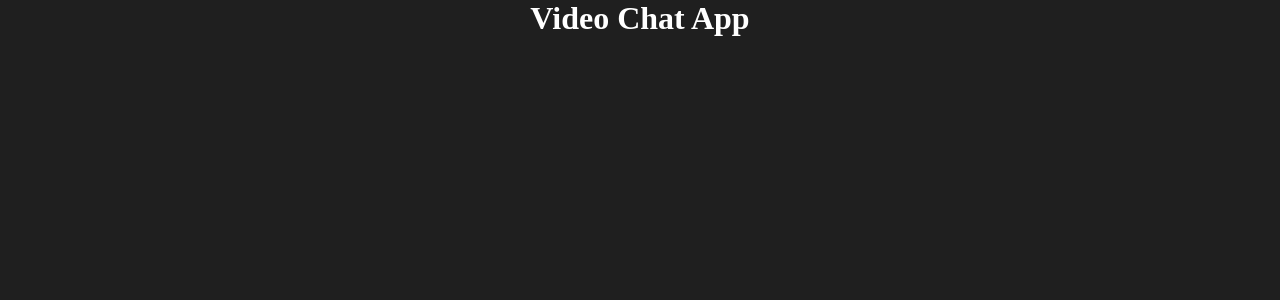
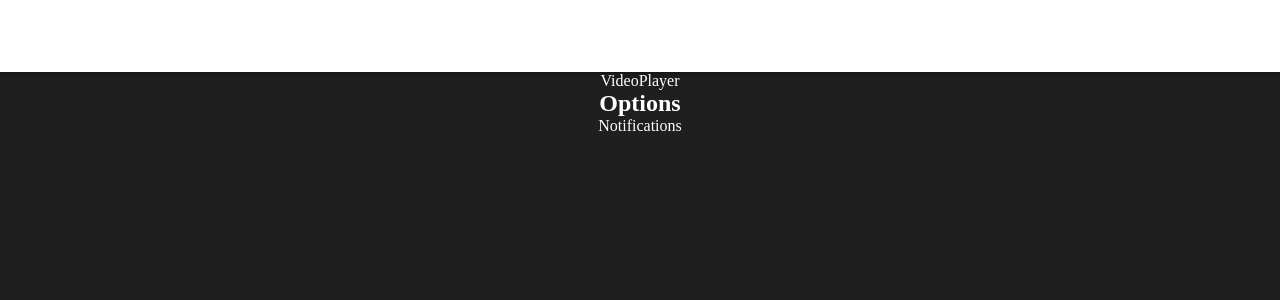
Before and after one commit to 4nth0ny1/react-video-chat-app, a React (Create React App) app in the folder client/: page / in a window 1280 px wide. Shown: the top 300 px of the page. Built offline with nearby package versions, Linux system fonts and the light colour scheme.

Commit message:
added 3 new components

```diff
--- a/client/src/App.js
+++ b/client/src/App.js
@@ -1,9 +1,21 @@
 import "./App.css";
+import { Typography, AppBar } from "@material-ui/core";
+import VideoPlayer from "./components/VideoPlayer";
+import Options from "./components/Options";
+import Notifications from "./components/Notifications";
 
 function App() {
   return (
     <div className="App">
-      <h1>Video Chat App</h1>
+      <AppBar position="static" color="inherit">
+        <Typography variant="h2" align="center">
+          Video Chat
+        </Typography>
+      </AppBar>
+      <VideoPlayer />
+      <Options>
+        <Notifications />
+      </Options>
     </div>
   );
 }
--- /dev/null
+++ b/client/src/components/Notifications.jsx
@@ -0,0 +1,7 @@
+import React from "react";
+
+const Notifications = () => {
+  return <div>Notifications</div>;
+};
+
+export default Notifications;
--- /dev/null
+++ b/client/src/components/Options.jsx
@@ -0,0 +1,12 @@
+import React from "react";
+
+const Options = ({ children }) => {
+  return (
+    <div>
+      <h2>Options</h2>
+      {children}
+    </div>
+  );
+};
+
+export default Options;
--- /dev/null
+++ b/client/src/components/VideoPlayer.jsx
@@ -0,0 +1,7 @@
+import React from "react";
+
+const VideoPlayer = () => {
+  return <div>VideoPlayer</div>;
+};
+
+export default VideoPlayer;
```
